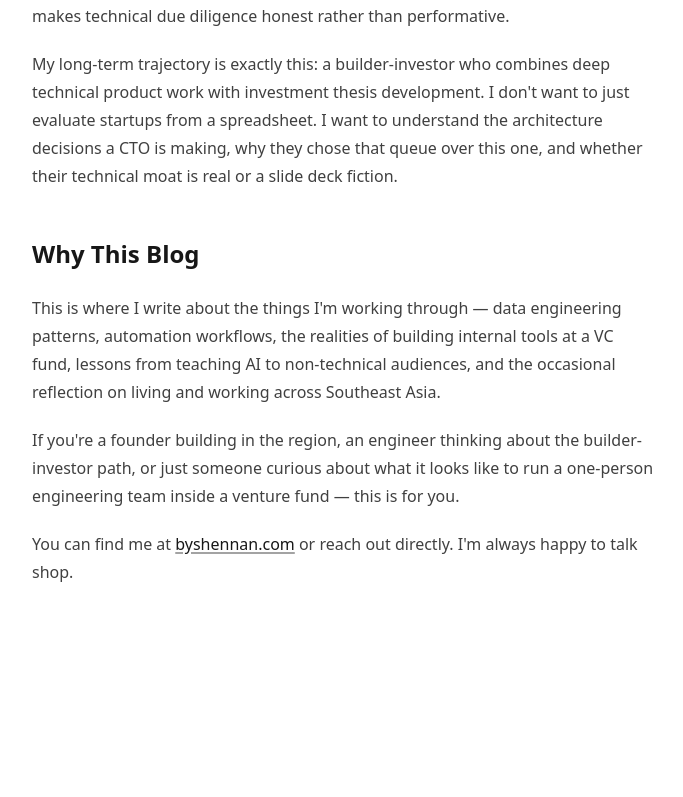
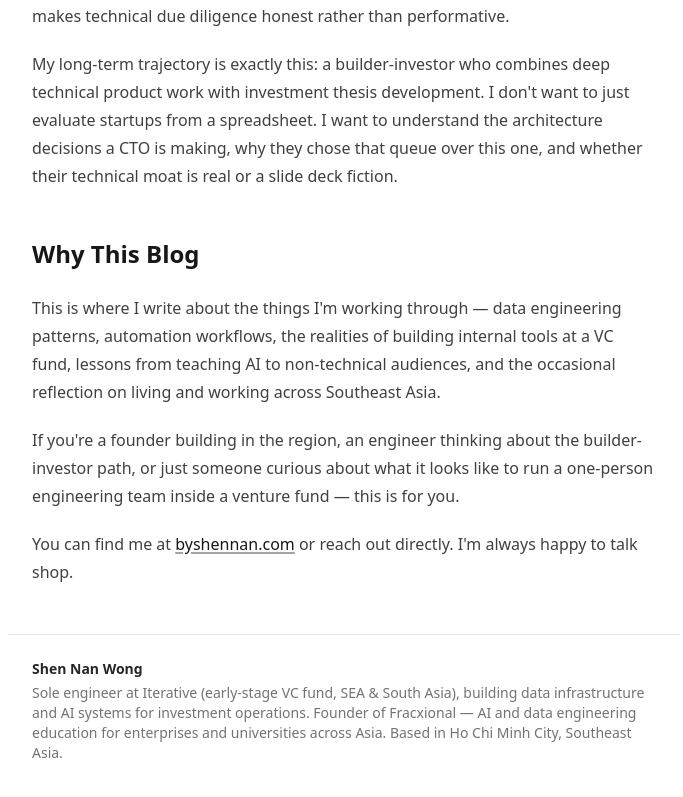
Before and after one commit to codebyshennan/portfolio, a Next.js app: page /blog/builder-investor in a window 1280 px wide. Shown: the part 1650-2447 px from the top of the page, without its empty margins (386-1069 px from the left). Built offline with nearby package versions, Linux system fonts and the light colour scheme; no server answers; the database is empty.

Commit message:
feat: add author bio footer to post detail

```diff
--- a/components/posts/details.tsx
+++ b/components/posts/details.tsx
@@ -138,6 +138,26 @@ export default function PostDetail({ post, slug }) {
       >
         {post.markdown}
       </ReactMarkdown>
+
+      {/* Author bio */}
+      <div className="container max-w-2xl mx-auto px-6 mt-12 pt-6 border-t border-neutral-200 dark:border-neutral-700">
+        <div className="flex items-start gap-3">
+          <div>
+            <p className="text-sm font-semibold text-neutral-800 dark:text-neutral-200">
+              <a href="https://byshennan.com" className="hover:underline">Shen Nan Wong</a>
+            </p>
+            <p className="text-sm text-neutral-500 dark:text-neutral-400 mt-1">
+              Sole engineer at{" "}
+              <a href="https://iterative.vc" target="_blank" rel="noopener noreferrer" className="hover:underline">Iterative</a>
+              {" "}(early-stage VC fund, SEA & South Asia), building data infrastructure and AI systems for investment operations.
+              Founder of{" "}
+              <a href="https://fracxional.com" target="_blank" rel="noopener noreferrer" className="hover:underline">Fracxional</a>
+              {" "}— AI and data engineering education for enterprises and universities across Asia.
+              Based in Ho Chi Minh City, Southeast Asia.
+            </p>
+          </div>
+        </div>
+      </div>
     </article>
   );
 }
```
